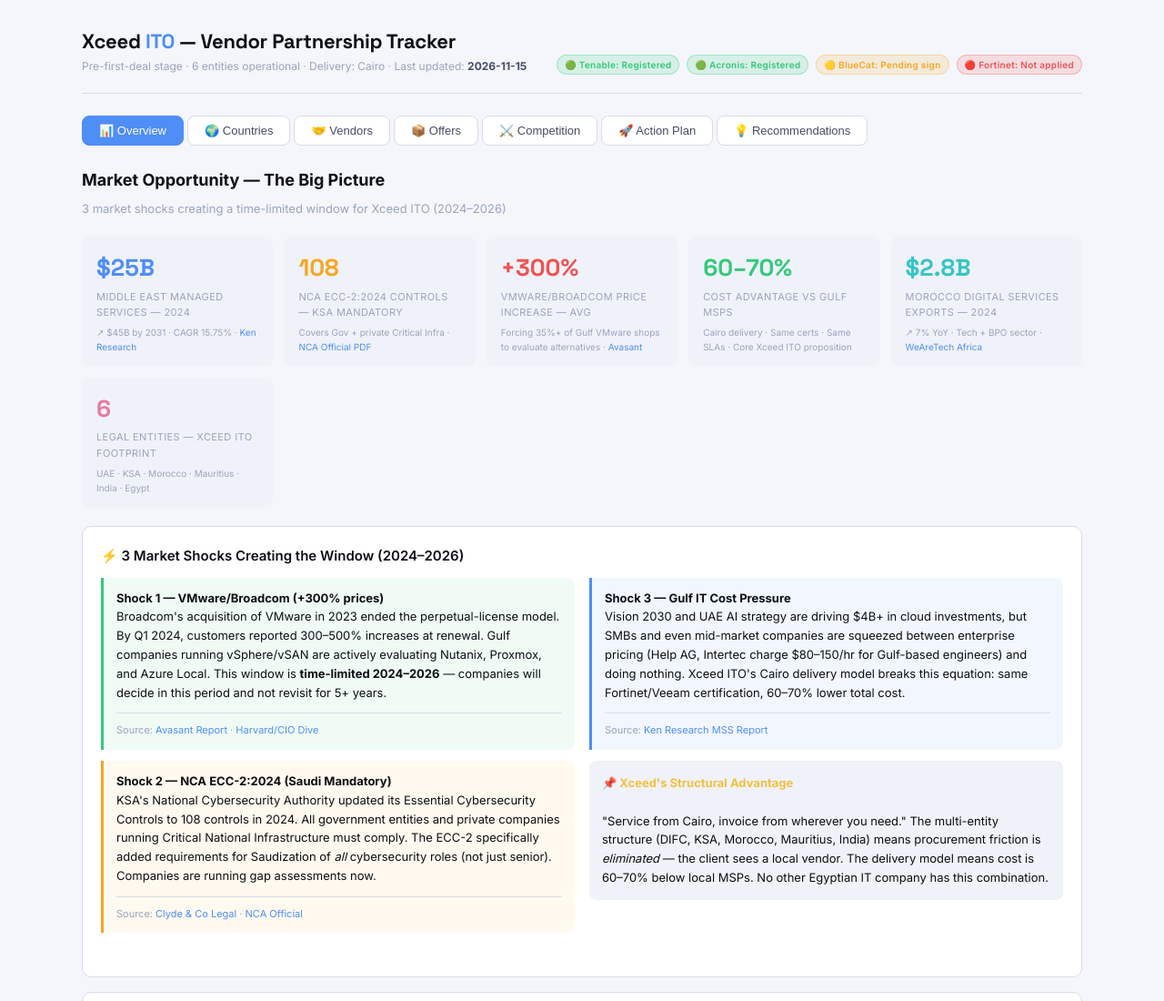
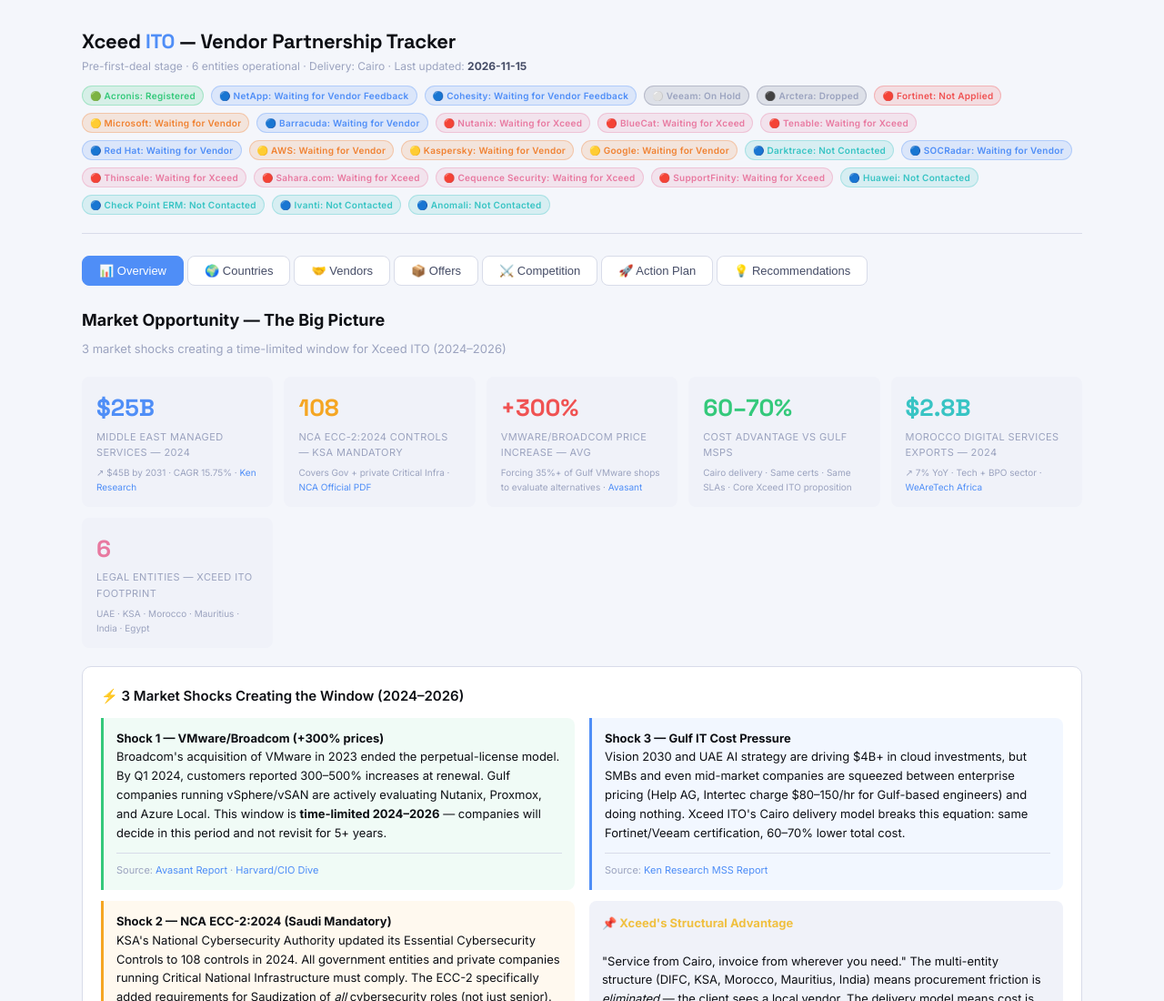
Before and after one commit to jumarfromheartofthepalm2026/xceed-ito-dashboard, a plain HTML site: page index.html in a window 1280 px wide. Shown: the top 1100 px of the page at 91% size. Drawn offline with Linux system fonts and the light colour scheme.

Commit message:
Header badges: dynamic from JSON, all vendors, correct status
Co-Authored-By: Claude Sonnet 4.6 <noreply@anthropic.com>
Claude-Session: https://claude.ai/code/session_01A4DzAisfXLgqSzF6Muudux

```diff
--- a/index.html
+++ b/index.html
@@ -216,12 +216,7 @@ tr:hover td { background: var(--surface2); }
     <h1>Xceed <span>ITO</span> — Vendor Partnership Tracker</h1>
     <div class="meta" id="header-meta">Pre-first-deal stage · 6 entities operational · Delivery: Cairo · Last updated: <strong id="header-date">—</strong></div>
   </div>
-  <div style="display:flex;gap:8px;flex-wrap:wrap">
-    <span class="badge badge-green">🟢 Tenable: Registered</span>
-    <span class="badge badge-green">🟢 Acronis: Registered</span>
-    <span class="badge badge-yellow">🟡 BlueCat: Pending sign</span>
-    <span class="badge badge-red">🔴 Fortinet: Not applied</span>
-  </div>
+  <div id="header-badges" style="display:flex;gap:8px;flex-wrap:wrap"></div>
 </div>
 
 <!-- ══════ TOP NAV ══════ -->
@@ -2135,6 +2130,28 @@ function loadVendorData() {
       // Update header date from JSON
       var hd = document.getElementById('header-date');
       if(hd && data.lastUpdated) hd.textContent = data.lastUpdated;
+      // Build header badges dynamically from vendor data
+      var badgesEl = document.getElementById('header-badges');
+      if(badgesEl && data.vendors) {
+        var badgeMap = {
+          'registered-testing': { cls:'badge-green', icon:'🟢' },
+          'waiting-vendor-feedback': { cls:'badge-blue', icon:'🔵' },
+          'waiting-vendor-issue': { cls:'badge-orange', icon:'🟡' },
+          'waiting-xceed': { cls:'badge-pink', icon:'🔴' },
+          'not-applied-urgent': { cls:'badge-red', icon:'🔴' },
+          'on-hold': { cls:'badge-grey', icon:'⚪' },
+          'dropped': { cls:'badge-grey', icon:'⚫' },
+          'not-contacted': { cls:'badge-teal', icon:'🔵' }
+        };
+        var html = '';
+        data.vendors.forEach(function(v){
+          var bm = badgeMap[v.statusKey] || { cls:'badge-grey', icon:'⚪' };
+          // Short status label
+          var shortLabel = v.status.split('—')[0].trim();
+          html += '<span class="badge ' + bm.cls + '">' + bm.icon + ' ' + v.company + ': ' + shortLabel + '</span>';
+        });
+        badgesEl.innerHTML = html;
+      }
       renderVendors(data);
     })
     .catch(function(e){
```
